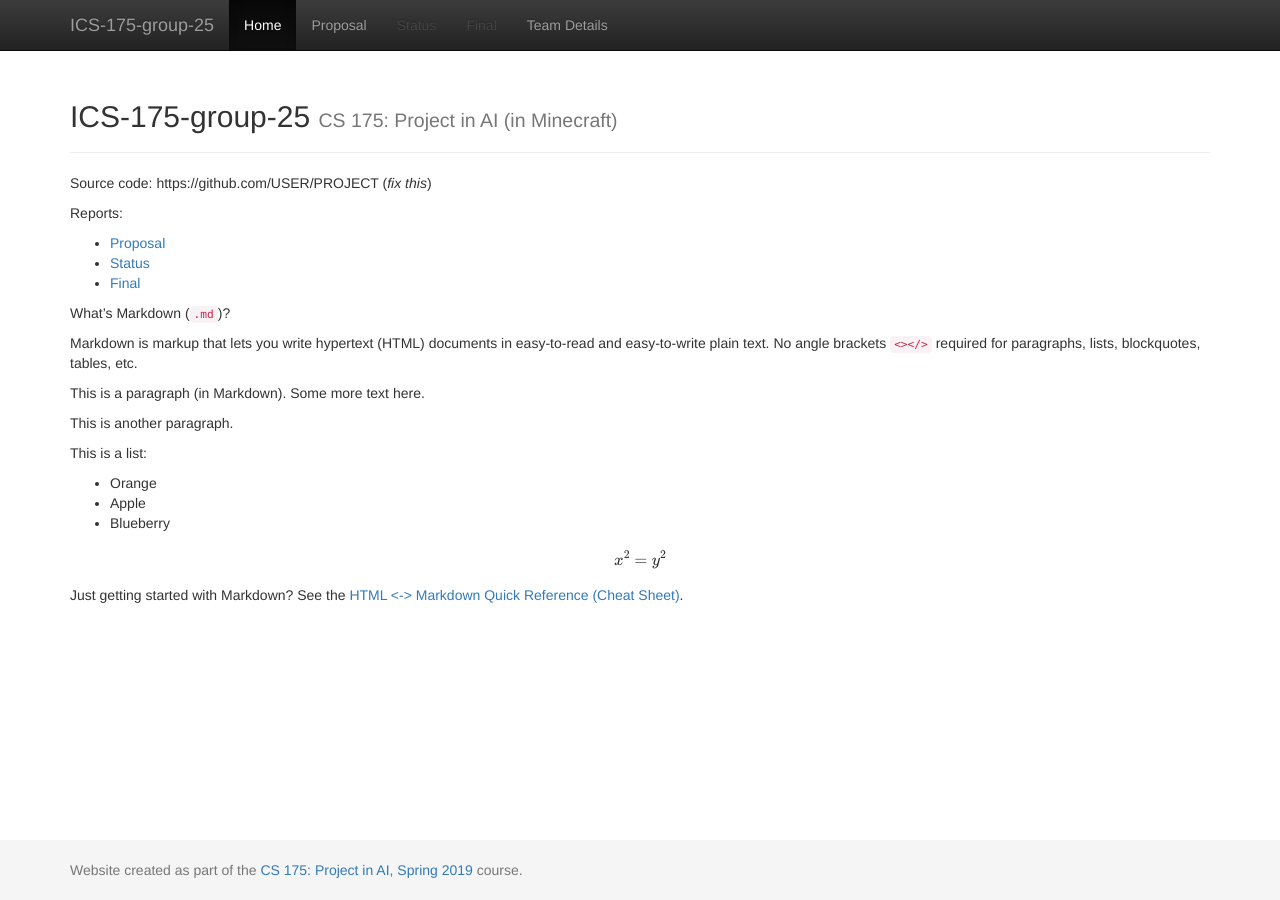
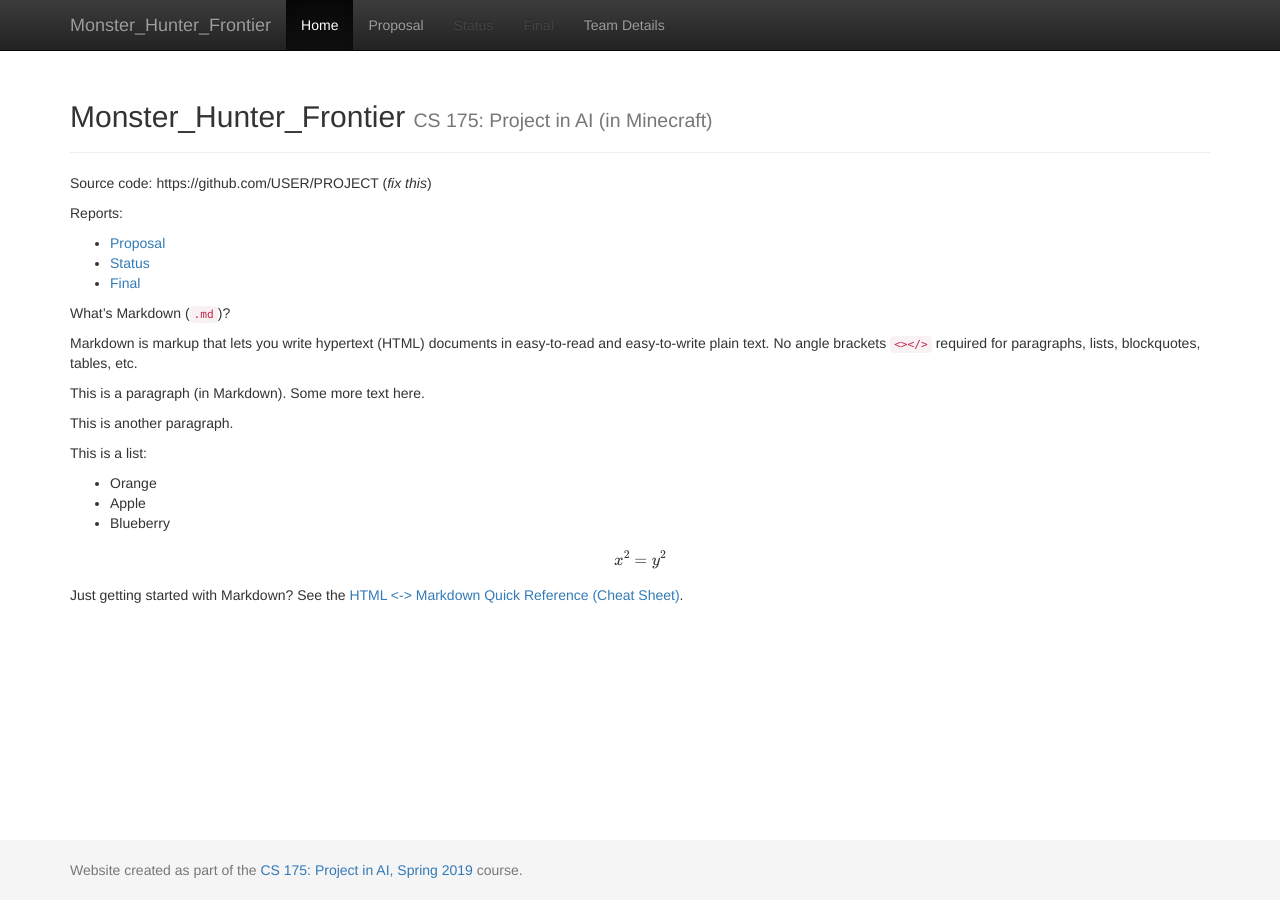
Before and after one commit to zihuazhang337/Group-25, a Jekyll site: the page built from docs/index.md, in a window 1280 px wide. Built offline with Jekyll 4.4.1, drawn with Linux system fonts in a browser that asks for light colours; formulas are drawn with MathJax 3.

Commit message:
Update _config.yml

```diff
--- a/docs/_config.yml
+++ b/docs/_config.yml
@@ -1,7 +1,7 @@
 ###########
 # site.title
 
-title:    'ICS-175-group-25'
+title:    'Monster_Hunter_Frontier '
 subtitle: 'CS 175: Project in AI (in Minecraft)'
 
 
```
